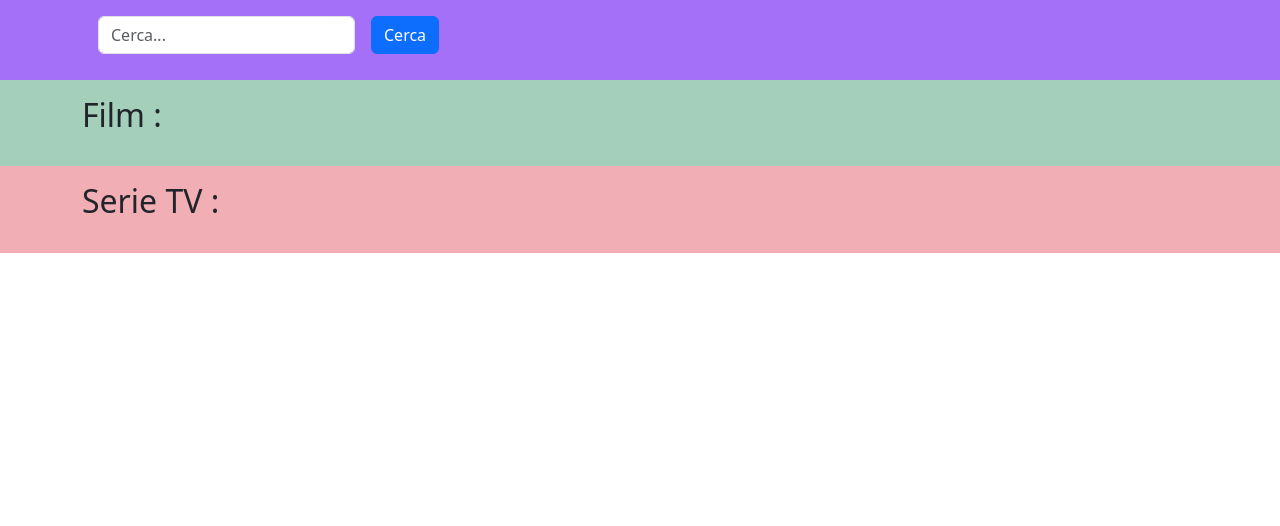
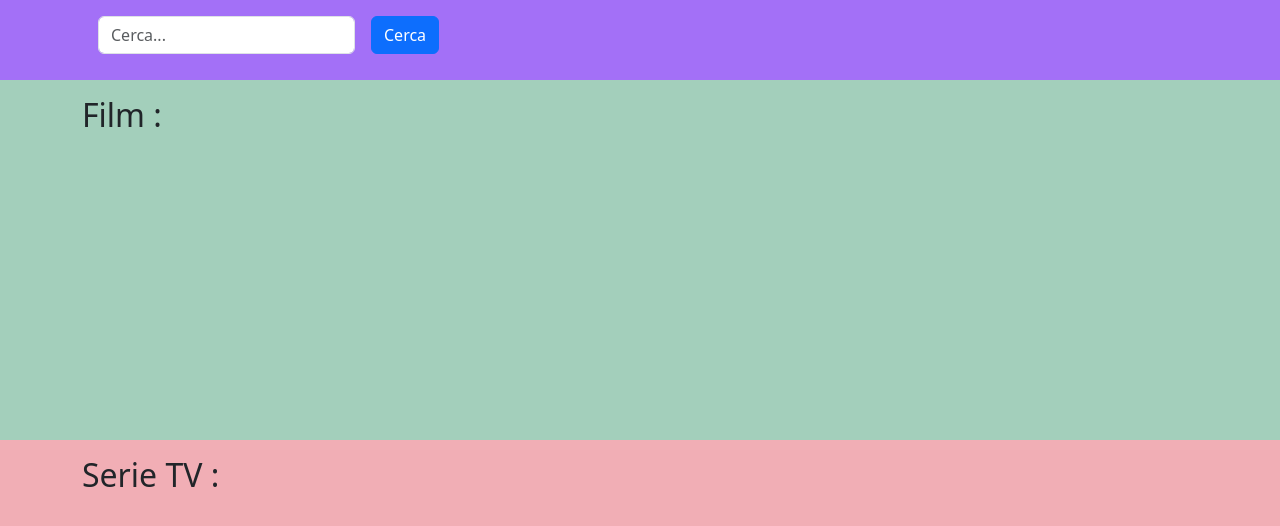
Before and after one commit to Flopiras/vite-boolflix, a Vue app: page / in a window 1280 px wide. Shown: the top 526 px of the page. Built offline with nearby package versions, Linux system fonts and the light colour scheme.

Commit message:
fix heights

```diff
--- a/src/App.vue
+++ b/src/App.vue
@@ -47,4 +47,8 @@ export default {
 
 <style lang="scss">
 @use './assets/scss/index.scss';
+
+main {
+  height: calc(100vh - 5rem);
+}
 </style>
--- a/src/components/AppMain.vue
+++ b/src/components/AppMain.vue
@@ -44,6 +44,12 @@ export default {
 <style lang="scss" scoped>
 @use '../assets/scss/vars' as *;
 
+#movies,
+#series {
+    min-height: calc(50%);
+    overflow-y: auto;
+}
+
 #movies {
     background-color: $bg-movies;
 }
```
